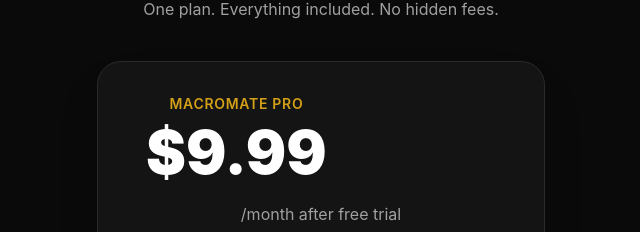
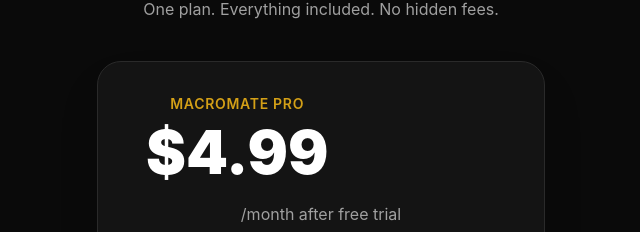
Before and after one commit to Cassini-Rajesh/MacroMate, a Next.js app: page / in a window 1280 px wide. Shown: the part 1878-2110 px from the top of the page, without its empty margins (319-959 px from the left). Built offline with nearby package versions, Linux system fonts and the light colour scheme; no server answers.

Commit message:
fix displayed price to .99

```diff
--- a/app/page.tsx
+++ b/app/page.tsx
@@ -98,7 +98,7 @@
               <div className="w-1 rounded-full bg-accent" />
               <div>
                 <div className="text-sm font-semibold uppercase tracking-wider text-accent mb-2">MacroMate Pro</div>
-                <div className="text-5xl md:text-6xl font-black mb-1">$9.99</div>
+                <div className="text-5xl md:text-6xl font-black mb-1">$4.99</div>
               </div>
             </div>
             <div className="text-textSecondary mb-8">/month after free trial</div>
```
